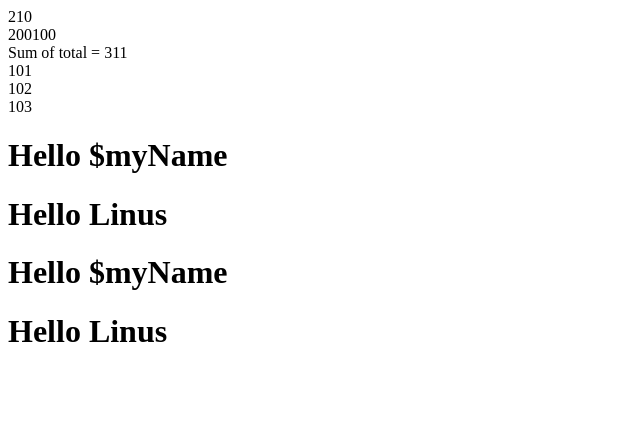
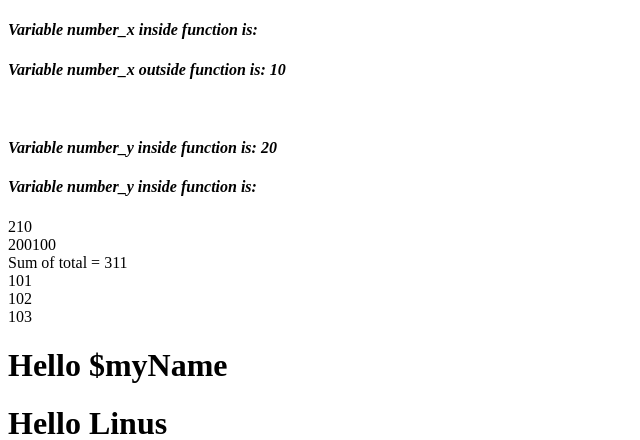
Before and after one commit to JahidHasan-00/php_basics, a PHP site: page /variable_scope.php in a window 1280 px wide. Shown: the top 440 px of the page, without its empty margins (0-640 px from the left). Run offline with PHP 8.4, Linux system fonts and the light colour scheme; data that the repository does not hold is empty.

Commit message:
data types and variable scope are practiced

```diff
--- a/php_intro/variable_scope.php
+++ b/php_intro/variable_scope.php
@@ -9,28 +9,28 @@
     <?php
         // Variable with global scope:
 
-        // $number_x = 10;
+        $number_x = 10;
 
-        // function myTest(){
-        //     echo"<h4><i>Variable number_x inside function is: $number_x</i></h4>";
-        // }
-        // myTest();
+        function myTest(){
+            echo"<h4><i>Variable number_x inside function is: $number_x</i></h4>";
+        }
+        myTest();
 
-        // echo"<h4><i>Variable number_x outside function is:  $number_x</i></h4>" . "<br>";
+        echo"<h4><i>Variable number_x outside function is:  $number_x</i></h4>" . "<br>";
 
 
         // // Variable with local scope:
 
-        // function myTest2(){
-        //     $number_y = 20;
-        //     echo "<h4><i>Variable number_y inside function is: $number_y</i></h4>";
-        // }
+        function myTest2(){
+            $number_y = 20;
+            echo "<h4><i>Variable number_y inside function is: $number_y</i></h4>";
+        }
 
-        // echo "$number_y";
+        echo "$number_y";
 
-        // myTest2();
+        myTest2();
 
-        // echo "<h4><i>Variable number_y inside function is: $number_y</i></h4>";
+        echo "<h4><i>Variable number_y inside function is: $number_y</i></h4>";
 
 
         // PHP the global keyword:
@@ -66,6 +66,7 @@
         keyTest2();
         keyTest2();
 
+        // difference between single and double quotes:
         $myName = 'Linus';
         echo '<h1>Hello $myName </h1>';
         echo "<h1>Hello $myName </h1>";
```
Also changed, not shown: php_intro/index.php (+20 -3 lines).
